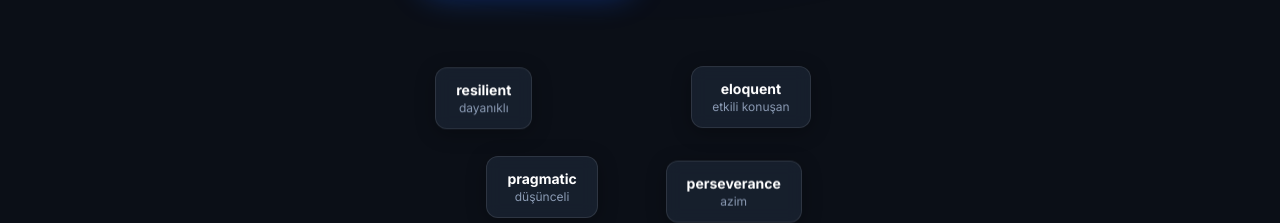
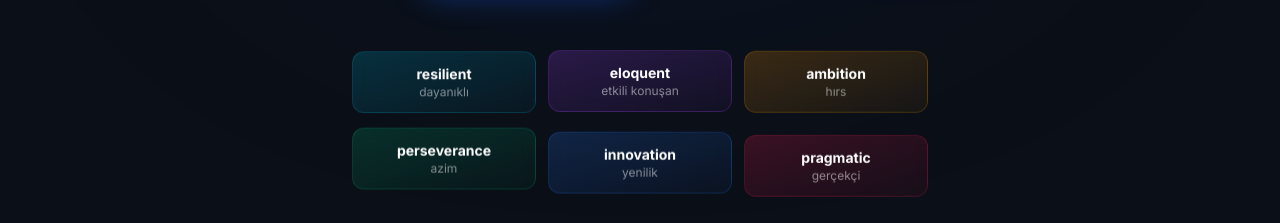
Before and after one commit to BatuhanYolcu1/vocabmaster, a Next.js app: page / in a window 1280 px wide. Shown: the part 618-841 px from the top of the page. Built offline with nearby package versions, Linux system fonts and the light colour scheme; no server answers.

Commit message:
fix: Improve hero word cards - grid layout, 6 words, color-coded borders, fix pragmatic translation

```diff
--- a/src/components/LandingPage.tsx
+++ b/src/components/LandingPage.tsx
@@ -4,10 +4,12 @@ import Link from 'next/link';
 import { useState } from 'react';
 
 const floatingWords = [
-    { word: 'resilient', tr: 'dayanıklı', x: '10%', y: '0%', delay: '0s' },
-    { word: 'eloquent', tr: 'etkili konuşan', x: '60%', y: '0%', delay: '0.5s' },
-    { word: 'pragmatic', tr: 'düşünceli', x: '20%', y: '55%', delay: '1s' },
-    { word: 'perseverance', tr: 'azim', x: '55%', y: '55%', delay: '1.5s' },
+    { word: 'resilient', tr: 'dayanıklı', color: 'from-cyan-500/20 to-cyan-500/5', border: 'border-cyan-500/20' },
+    { word: 'eloquent', tr: 'etkili konuşan', color: 'from-purple-500/20 to-purple-500/5', border: 'border-purple-500/20' },
+    { word: 'ambition', tr: 'hırs', color: 'from-amber-500/20 to-amber-500/5', border: 'border-amber-500/20' },
+    { word: 'perseverance', tr: 'azim', color: 'from-emerald-500/20 to-emerald-500/5', border: 'border-emerald-500/20' },
+    { word: 'innovation', tr: 'yenilik', color: 'from-blue-500/20 to-blue-500/5', border: 'border-blue-500/20' },
+    { word: 'pragmatic', tr: 'gerçekçi', color: 'from-rose-500/20 to-rose-500/5', border: 'border-rose-500/20' },
 ];
 
 export default function LandingPage() {
@@ -17,10 +19,10 @@ export default function LandingPage() {
         <div className="bg-[#0b0f17] min-h-screen -mt-24 -mb-12 text-white overflow-hidden">
 
             {/* ═══ HERO ═══ */}
-            <section className="relative pt-40 pb-32 px-4">
+            <section className="relative pt-40 pb-20 px-4">
                 {/* Ambient glow */}
-                <div className="absolute top-0 left-1/2 -translate-x-1/2 w-[600px] h-[400px] bg-[#135bec]/15 rounded-full blur-[120px] pointer-events-none" />
-                <div className="absolute top-20 right-[20%] w-[300px] h-[300px] bg-purple-600/10 rounded-full blur-[100px] pointer-events-none" />
+                <div className="absolute top-0 left-1/2 -translate-x-1/2 w-[700px] h-[500px] bg-[#135bec]/12 rounded-full blur-[150px] pointer-events-none" />
+                <div className="absolute top-20 right-[15%] w-[350px] h-[350px] bg-purple-600/8 rounded-full blur-[120px] pointer-events-none" />
 
                 <div className="relative z-10 max-w-3xl mx-auto text-center">
                     {/* Badge */}
@@ -43,7 +45,7 @@ export default function LandingPage() {
                     </p>
 
                     {/* CTA Buttons */}
-                    <div className="flex flex-col sm:flex-row items-center justify-center gap-4 mb-20">
+                    <div className="flex flex-col sm:flex-row items-center justify-center gap-4 mb-16">
                         <Link
                             href="/register"
                             className="px-8 py-4 rounded-full bg-gradient-to-r from-[#135bec] to-blue-600 text-white font-bold text-lg shadow-[0_0_30px_rgba(19,91,236,0.4)] hover:shadow-[0_0_50px_rgba(19,91,236,0.6)] hover:scale-105 transition-all flex items-center gap-2"
@@ -60,21 +62,19 @@ export default function LandingPage() {
                         </a>
                     </div>
 
-                    {/* Floating Word Cards */}
-                    <div className="relative h-40 max-w-lg mx-auto">
+                    {/* Floating Word Cards — Grid */}
+                    <div className="grid grid-cols-2 sm:grid-cols-3 gap-3 max-w-xl mx-auto">
                         {floatingWords.map((w, i) => (
                             <div
                                 key={i}
-                                className="absolute bg-[#1a2332]/80 backdrop-blur-sm border border-white/10 rounded-xl px-5 py-3 shadow-[0_4px_20px_rgba(0,0,0,0.3)] hover:border-[#135bec]/40 hover:shadow-[0_0_25px_rgba(19,91,236,0.2)] transition-all cursor-default"
+                                className={`bg-gradient-to-br ${w.color} backdrop-blur-sm border ${w.border} rounded-xl px-4 py-3 hover:scale-105 transition-all cursor-default`}
                                 style={{
-                                    left: w.x,
-                                    top: w.y,
                                     animation: `float 4s ease-in-out infinite`,
-                                    animationDelay: w.delay,
+                                    animationDelay: `${i * 0.4}s`,
                                 }}
                             >
                                 <p className="text-white font-bold text-sm">{w.word}</p>
-                                <p className="text-[#8b9bb4] text-xs">{w.tr}</p>
+                                <p className="text-white/50 text-xs">{w.tr}</p>
                             </div>
                         ))}
                     </div>
```
